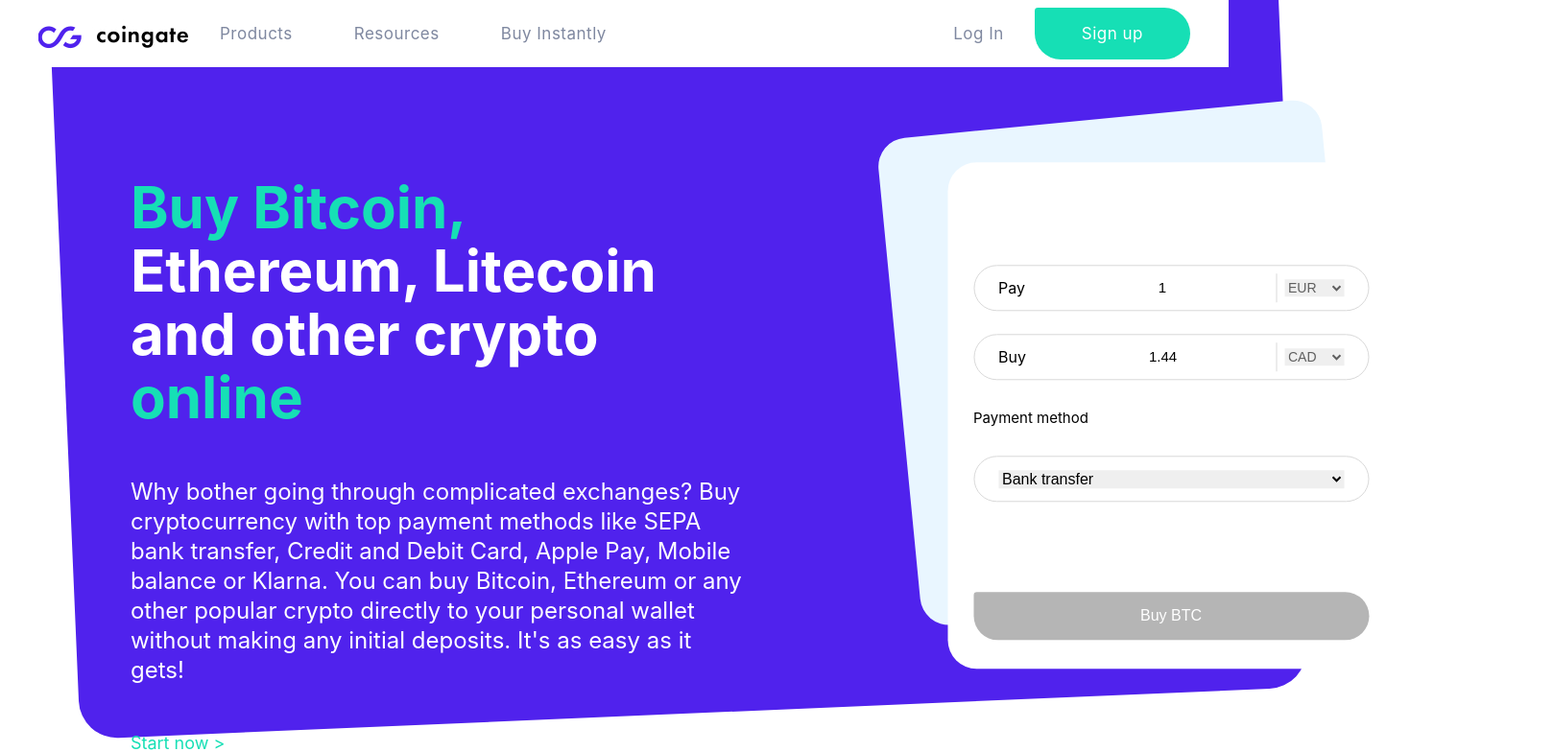
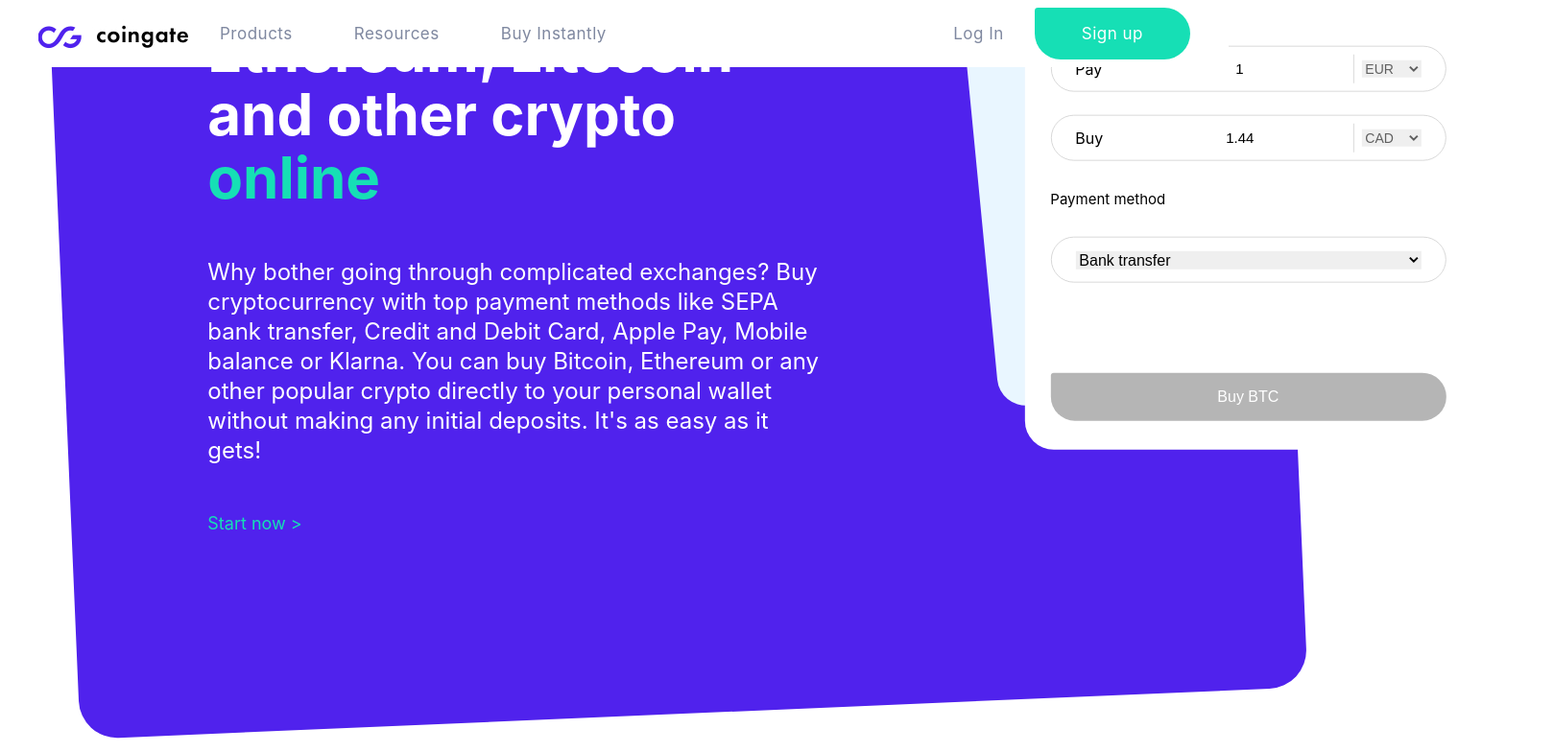
Before and after one commit to simonachess/coin-gate, a React (Create React App) app: page / in a window 1280 px wide. Shown: the top 784 px of the page at 96% size, 1619 px wide, since content can reach past the window. Built offline with nearby package versions, Linux system fonts and the light colour scheme.

Commit message:
styled media screen

```diff
--- a/src/App.css
+++ b/src/App.css
@@ -158,13 +158,11 @@
   .main-container {
     height: 1350px;
     top: -3%;
-    left: 0%;
+    left: 20%;
   }
   .text-form-container {
     width: 860px;
     height: 600px;
-    top: 12%;
-    left: 25%;
     display: flex;
     flex-direction: column;
     justify-content: space-between;
@@ -174,7 +172,6 @@
     position: unset;
     margin: 10% 0;
   }
-
   .info-text {
     position: absolute;
     width: inherit;
@@ -205,8 +202,6 @@
   #navbar .menu-container {
     display: inline-block;
     margin: 15px;
-    /* margin-right: 10px;
-    margin-bottom: 10px; */
   }
 }
 
@@ -216,11 +211,21 @@
     left: 5%;
   }
   .text-form-container {
-    top: 37%;
-    left: 5%;
+    top: 12%;
+    left: 12%;
+    display: flex;
+    align-items: center;
   }
   #navbar {
     width: 100%;
-    min-height: 70px;}
+    min-height: 70px;
+  }
+}
+
+@media screen and (min-width: 1536px) {
+  .text-form-container {
+    top: 35%;
+    left: 8%;
 
   }
+}
```
